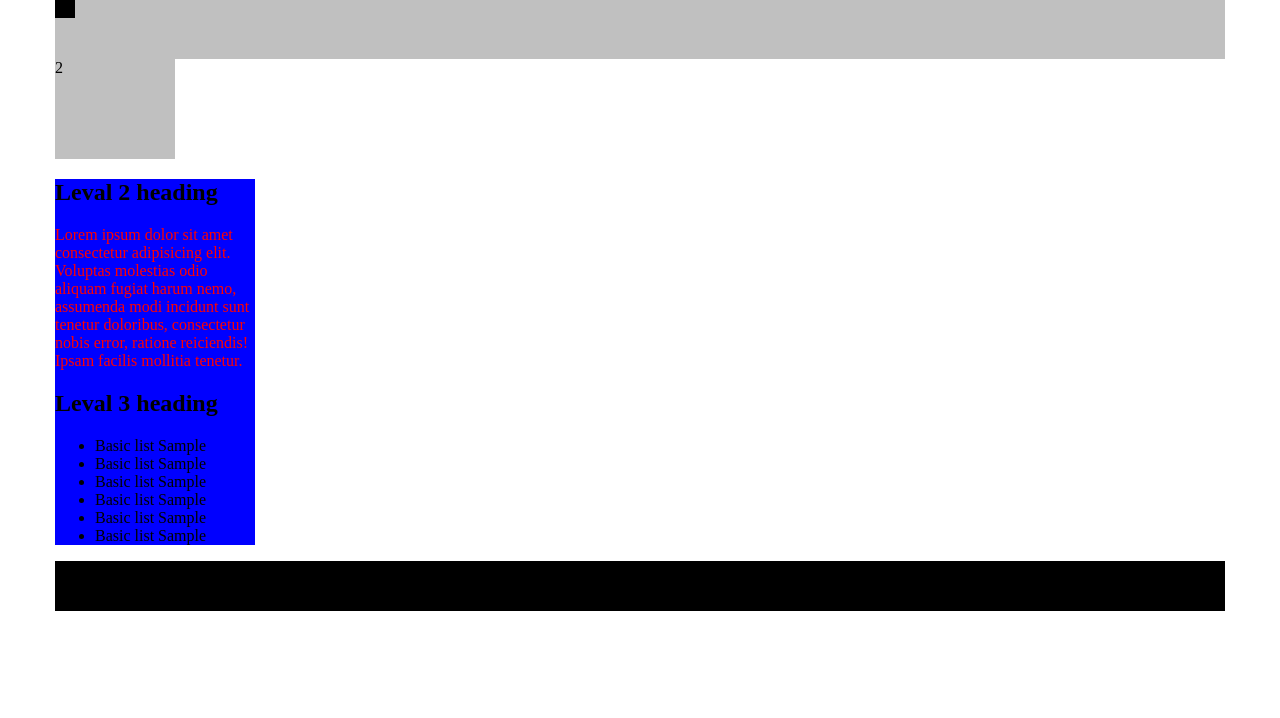
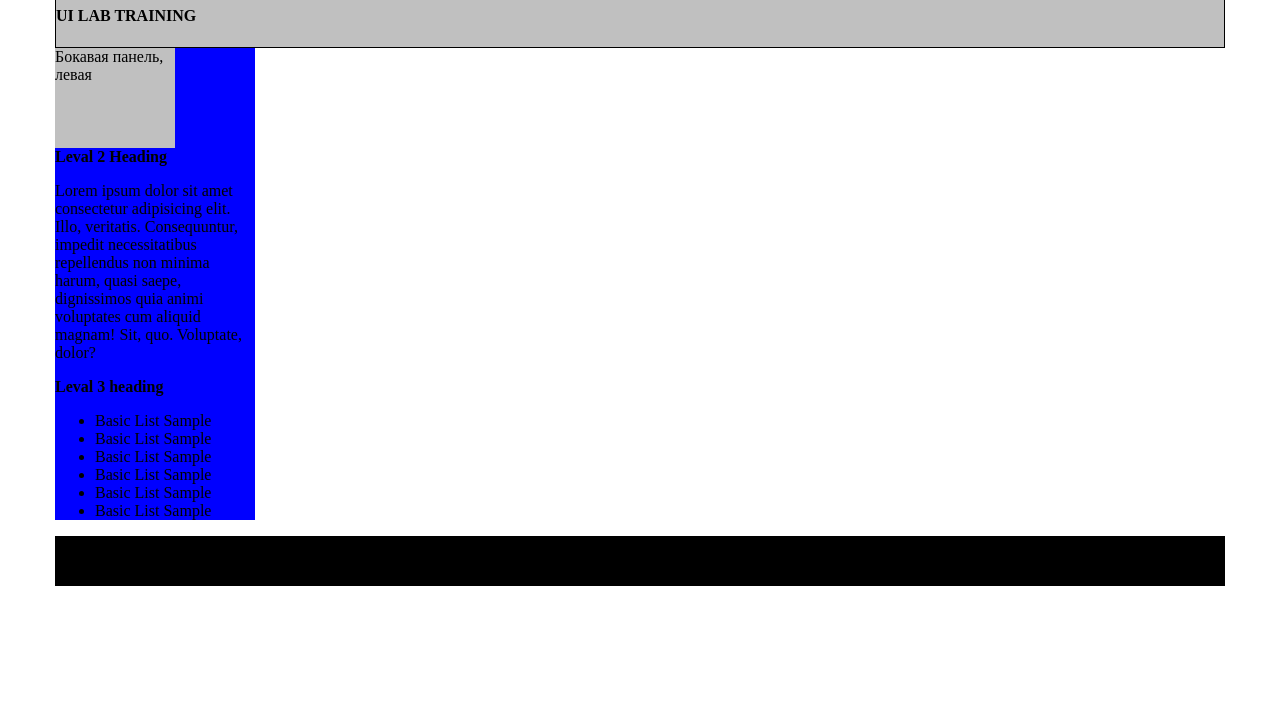
Before and after one commit to DarthVader94/LVL1, a plain HTML site: page index.html in a window 1280 px wide. Shown: the part 82-800 px from the top of the page. Drawn offline with Linux system fonts and the light colour scheme.

Commit message:
Изменил постраение кода(синтаксиса)

```diff
--- a/css/style.css
+++ b/css/style.css
@@ -7,9 +7,10 @@ body {
 }
 
 .header {
-   border: 3px, black;
+   border: 1px solid black;
    height: 120px;
    background-color: silver;
+
 }
 
 .block {
--- a/index.html
+++ b/index.html
@@ -13,27 +13,28 @@
     <div class="wrapper">
         <div class="header">
             <h1>EPAM SUSTEM</h1>
-            <div class="block"></div>
+            <h4>UI LAB TRAINING</h4>
+            <div class="nav"></div>
         </div>
-        <div class="saidbar">2</div>
         <div class="content">
-            <h2>Leval 2 heading</h2>
-            <p class="main-text">Lorem ipsum dolor sit amet consectetur adipisicing elit. Voluptas molestias odio
-                aliquam
-                fugiat harum
-                nemo, assumenda modi incidunt sunt tenetur doloribus, consectetur nobis error, ratione reiciendis! Ipsam
-                facilis mollitia tenetur.</p>
-            <h2>Leval 3 heading</h2>
-            <ul>
-                <li>Basic list Sample</li>
-                <li>Basic list Sample</li>
-                <li>Basic list Sample</li>
-                <li>Basic list Sample</li>
-                <li>Basic list Sample</li>
-                <li>Basic list Sample</li>
-            </ul>
+            <div class="saidbar">Бокавая панель, левая</div>
+            <b>Leval 2 Heading</b>
+            <p>Lorem ipsum dolor sit amet consectetur adipisicing elit. Illo, veritatis. Consequuntur, impedit
+                necessitatibus repellendus non minima harum, quasi saepe, dignissimos quia animi voluptates cum aliquid
+                magnam! Sit, quo. Voluptate, dolor?</p>
+            <div>
+                <b>Leval 3 heading</b>
+                <ul>
+                    <li>Basic List Sample</li>
+                    <li>Basic List Sample</li>
+                    <li>Basic List Sample</li>
+                    <li>Basic List Sample</li>
+                    <li>Basic List Sample</li>
+                    <li>Basic List Sample</li>
+                </ul>
+            </div>
         </div>
-        <div class="footer">4</div>
+        <div class="footer"></div>
     </div>
 </body>
 
```
